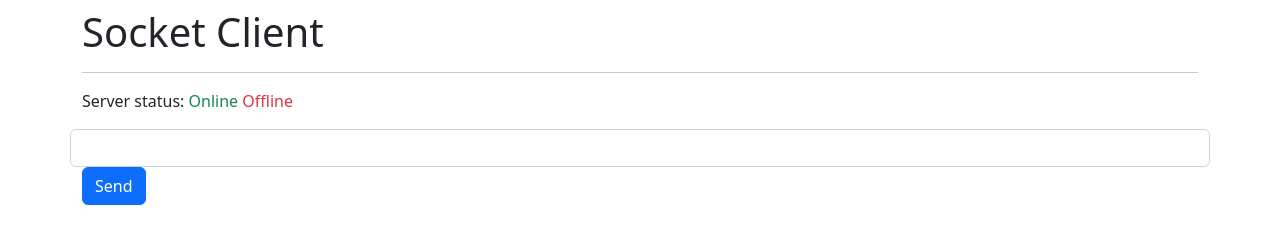
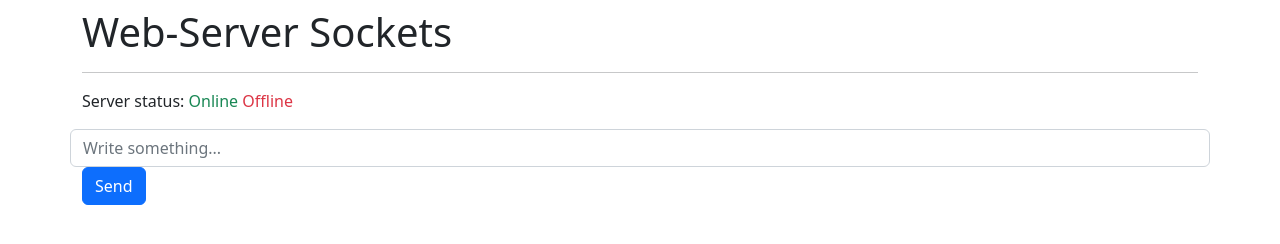
Before and after one commit to Patricio91/webserver-sockets.io, a website: page public/index.html in a window 1280 px wide. Drawn offline with nearby package versions, Linux system fonts and the light colour scheme; no server answers.

Commit message:
Update HTML

```diff
--- a/public/index.html
+++ b/public/index.html
@@ -8,7 +8,7 @@
     <link href="https://cdn.jsdelivr.net/npm/bootstrap@5.2.3/dist/css/bootstrap.min.css" rel="stylesheet" integrity="sha384-rbsA2VBKQhggwzxH7pPCaAqO46MgnOM80zW1RWuH61DGLwZJEdK2Kadq2F9CUG65" crossorigin="anonymous">
 </head>
 <body class="container">
-    <h1 class="mt-2">Socket Client</h1>
+    <h1 class="mt-2">Web-Server Sockets</h1>
     <hr>
     <p>
         Server status:
@@ -16,7 +16,7 @@
         <span id="lbOffline" class="text-danger">Offline</span>
     </p>
     <div class="row">
-        <input type="text" id="txtMessage" class="form-control">
+        <input type="text" id="txtMessage" class="form-control" placeholder="Write something...">
         <div class="col">
             <button id="btnSend" class="btn btn-primary">Send</button>
         </div>
--- a/public/js/socketClient.js
+++ b/public/js/socketClient.js
@@ -26,7 +26,5 @@ btnSend.addEventListener("click", () => {
         id: "123ABC",
         date: new Date().getTime()
     };
-    socketClient.emit("send-message", payload, (id) => {
-        console.log("ID", id);
-    });
+    socketClient.emit("send-message", payload, (id) => {});
 });
```
